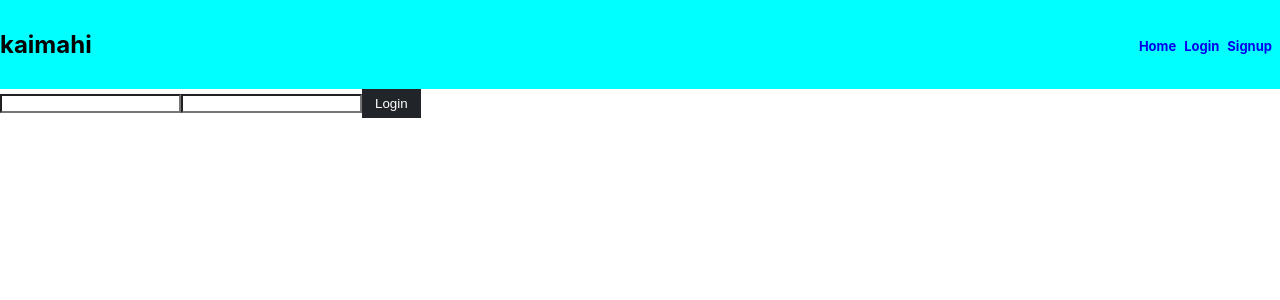
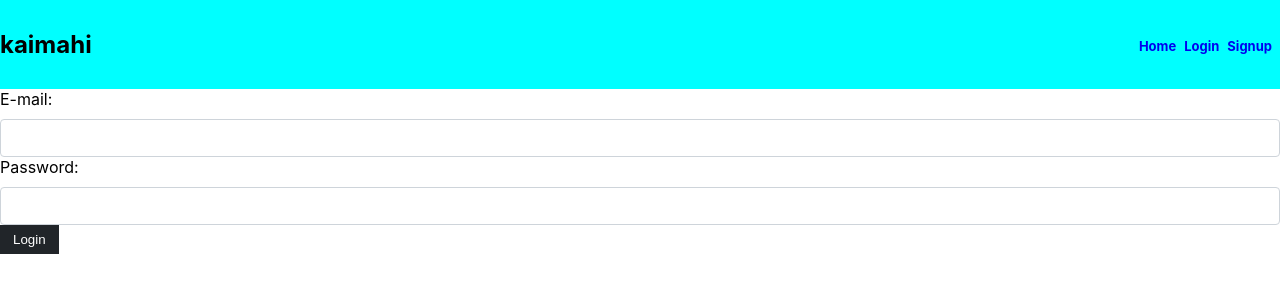
Before and after one commit to jvaughan007/kaimahi-client, a React (Create React App) app: page /login in a window 1280 px wide. Shown: the top 300 px of the page. Built offline with nearby package versions, Linux system fonts and the light colour scheme.

Commit message:
made form styling changes

```diff
--- a/src/pages/LoginPage/index.js
+++ b/src/pages/LoginPage/index.js
@@ -40,8 +40,14 @@ class LoginPage extends Component {
     render() {
         return (
             <form onSubmit={this.loginAction}>
-                <input onChange={this.changeValue} type="email" name="email" />
-                <input onChange={this.changeValue} type="password" name="password" />
+                <div className="form-control">
+                <label for="email">E-mail:</label>
+                <input onChange={this.changeValue} type="email" name="email" id="email"/>
+                </div>
+                <div className="form-control">
+                <label for="password">Password:</label>
+                <input onChange={this.changeValue} type="password" name="password" id="password" />
+                </div>
                 <button type="submit">Login</button>
             </form>
         )
--- a/src/pages/Signup/index.js
+++ b/src/pages/Signup/index.js
@@ -65,12 +65,18 @@ class Signup extends Component {
         <h3 className="signupHeader">Sign-Up</h3>
         <div className="signupForm">
             <form ref="form" onSubmit={this.handleSubmit}>
+                <div className="form-control">
                     <label for="name">Name:</label>
                     <input type="text" id="name" value={name} onChange={this.handleNameChange} placeholder="John Doe" />
+                </div>
+                <div className="form-control">
                     <label for="email">E-Mail:</label>
                     <input type="text" id="email" value={email} onChange={this.handleEmailChange} placeholder="johndoe@address.com" />
+                </div>
+                <div className="form-control">
                     <label for="password">Password:</label>
                     <input type="text" id="password" value={password} onChange={this.handlePasswordChange} placeholder="Type Here" />
+                </div>
                 <button type="submit" className="signupButton" >Register</button>
             </form>
         </div>
```
Lines whose indentation alone changed are shown as unchanged.
